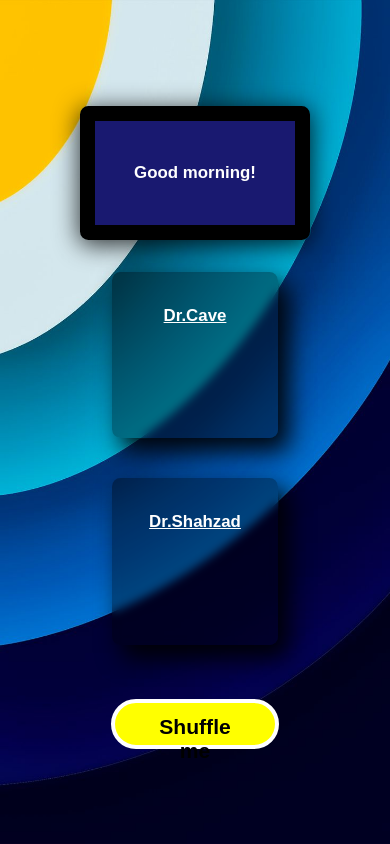
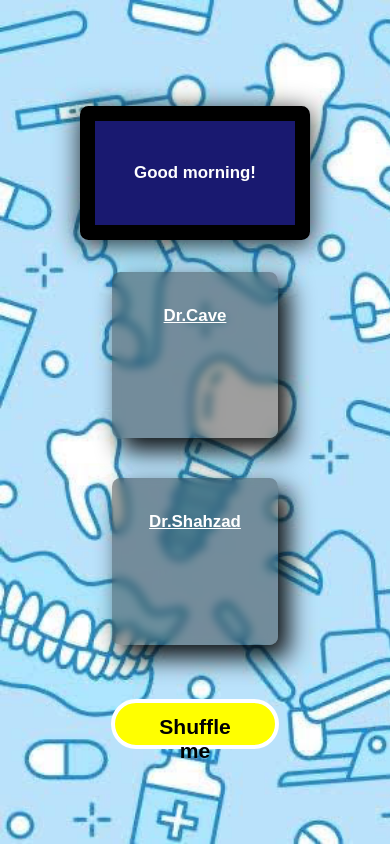
Before and after one commit to nvega23/shuffleMe, a plain HTML site: page index.html in a window 390 px wide. Drawn offline with Linux system fonts and the light colour scheme.

Commit message:
background image was reverted to its original background image

```diff
--- a/style.css
+++ b/style.css
@@ -85,13 +85,14 @@ body{
     }
     .box li{
         font-size: 2vh;
+        font-weight: 600;
     }
 }
 
 @media only screen and (max-width: 1200px) {
     .App {
         background-image: url(
-            './images/bluesun.jpeg'
+            './images/blueBackground.png'
         );
     }
     .shuffleButton{
```
